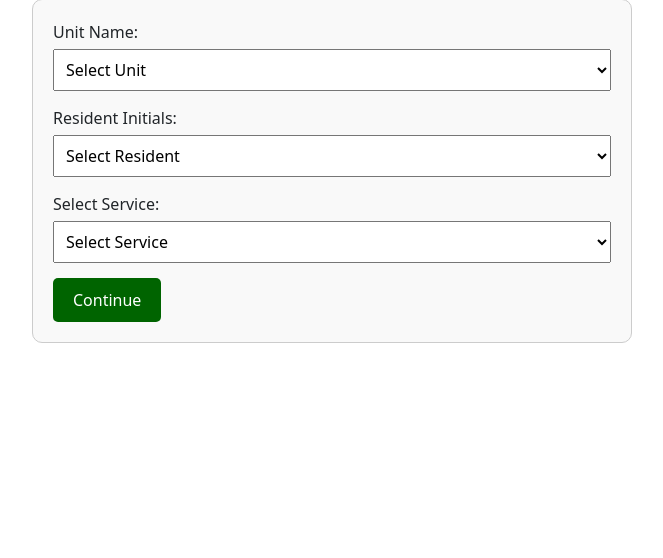
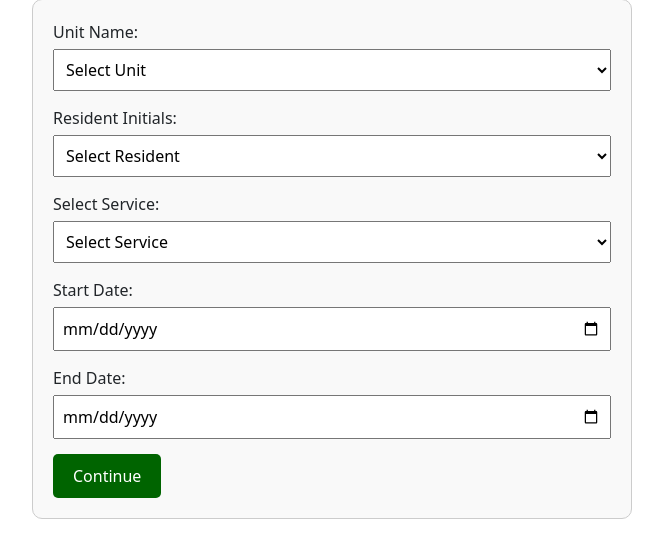
Before and after one commit to PeterSIdo/carerecords, a Flask app: page /report_selection in a window 1280 px wide. Shown: the part 190-748 px from the top of the page, without its empty margins (308-971 px from the left). Run offline with Flask 3, Linux system fonts and the light colour scheme; the visitor is signed in with stand-in values (Sample User, id 1); data comes from the database, SQL or seed files in the repository; some libraries are stand-ins or nearby versions.

Commit message:
time selection for fluid report added. OK.

```diff
--- a/app/reports/routes.py
+++ b/app/reports/routes.py
@@ -1,4 +1,4 @@
-# app/reports/routes.py
+# c:/Users/Peter/Documents/Care-Home-4/app/reports/routes.py
 from flask import render_template, request, url_for, redirect, session, flash
 from app.reports import bp
 import sqlite3
@@ -11,13 +11,15 @@ def report_selection():
             unit_name = request.form.get('unit_name')
             resident_initials = request.form.get('resident_initials')
             service_name = request.form.get('service_name')
+            start_date = request.form.get('start_date')
+            end_date = request.form.get('end_date')
 
-            if not unit_name or not resident_initials or not service_name:
-                flash('Please enter unit name, resident initials, and select a service.')
+            if not unit_name or not resident_initials or not service_name or not start_date or not end_date:
+                flash('Please enter all required fields.')
                 return redirect(url_for('reports.report_selection'))
 
-            # Redirect to report_selection_logic blueprint with selected service
-            return redirect(url_for('reports.report_selection_logic', unit_name=unit_name, resident_initials=resident_initials, service_name=service_name))
+            # Redirect to report_selection_logic blueprint with selected service and date range
+            return redirect(url_for('reports.report_selection_logic', unit_name=unit_name, resident_initials=resident_initials, service_name=service_name, start_date=start_date, end_date=end_date))
 
         # Fetch service list and unit list from the database
         conn = sqlite3.connect('care4.db')
@@ -37,30 +39,35 @@ def report_selection_logic():
         unit_name = request.form.get('unit_name')
         resident_initials = request.form.get('resident_initials')
         service_name = request.form.get('service_name')
+        start_date = request.form.get('start_date')
+        end_date = request.form.get('end_date')
     else:  # Handle GET request
         unit_name = request.args.get('unit_name')
         resident_initials = request.args.get('resident_initials')
         service_name = request.args.get('service_name')
+        start_date = request.args.get('start_date')
+        end_date = request.args.get('end_date')
 
     if service_name == 'fluid intake':
-        return redirect(url_for('reports.report_fluid', unit_name=unit_name, resident_initials=resident_initials))
+        return redirect(url_for('reports.report_fluid', unit_name=unit_name, resident_initials=resident_initials, start_date=start_date, end_date=end_date))
     elif service_name == 'food intake':
-        return redirect(url_for('data_collection.food_intake', unit_name=unit_name, resident_initials=resident_initials))
+        return redirect(url_for('data_collection.food_intake', unit_name=unit_name, resident_initials=resident_initials, start_date=start_date, end_date=end_date))
     else:
         return redirect(url_for('login.login'))
-
-# c:/Users/Peter/Documents/Care-Home-4/app/reports/routes.py
 
 @bp.route('/report_fluid')
 def report_fluid():
     resident_initials = request.args.get('resident_initials')
+    start_date = request.args.get('start_date')
+    end_date = request.args.get('end_date')
+
     conn = sqlite3.connect('care4.db')
     cursor = conn.cursor()
     cursor.execute('''
         SELECT * FROM fluid_chart
-        WHERE resident_initials = ?
+        WHERE resident_initials = ? AND timestamp BETWEEN ? AND ?
         ORDER BY timestamp ASC
-    ''', (resident_initials,))
+    ''', (resident_initials, start_date + ' 00:00:00', end_date + ' 23:59:59'))
     data = cursor.fetchall()
     conn.close()
 
--- a/app/templates/report_selection.html
+++ b/app/templates/report_selection.html
@@ -28,6 +28,14 @@
                 {% endfor %}
             </select>
         </div>
+        <div class="form-group">
+            <label for="start_date">Start Date:</label>
+            <input type="date" id="start_date" name="start_date" required>
+        </div>
+        <div class="form-group">
+            <label for="end_date">End Date:</label>
+            <input type="date" id="end_date" name="end_date" required>
+        </div>
         <button type="submit">Continue</button>
     </form>
     <script>
```
